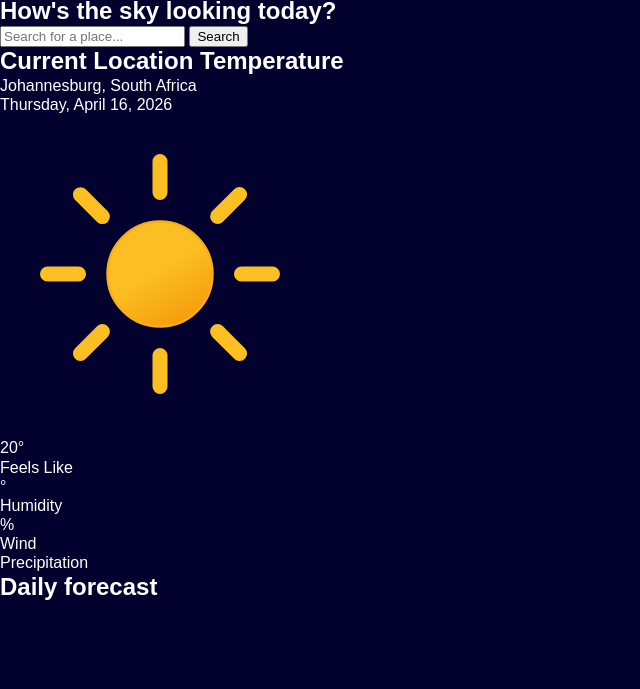
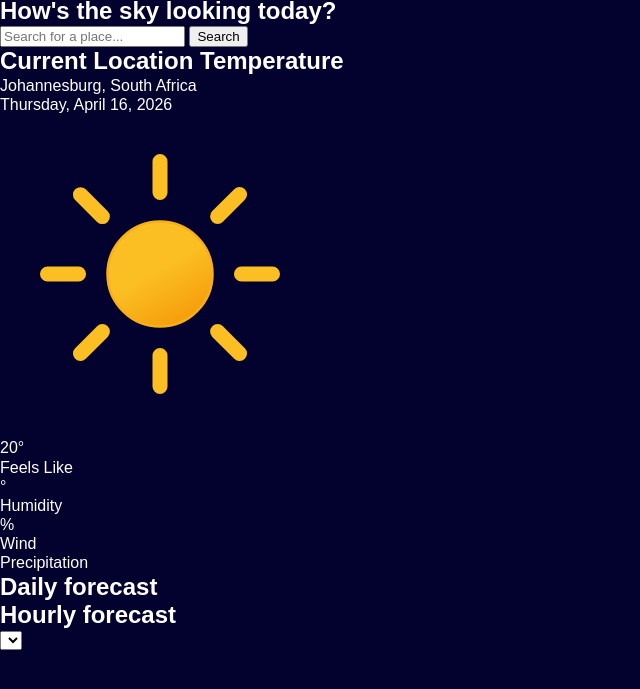
Before and after one commit to STARBOYJEDI/Weather-App3, a website built with Vite: page index.html in a window 1280 px wide. Shown: the part 67-756 px from the top of the page, without its empty margins (0-640 px from the left). Built offline with nearby package versions, Linux system fonts and the light colour scheme; files whose address does not match are found by name.

Commit message:
feat: add hourly forecast section to the weather app

```diff
--- a/index.html
+++ b/index.html
@@ -85,6 +85,16 @@
             <div id="dvForecastDay7" class="block daily__day"></div>
           </div>
         </section>
+
+        <section class="hourly">
+
+          <div class="hourly__content">
+            <div class="hourly__header">
+              <h2 class="section__title hourly__title">Hourly forecast</h2>
+              <select class="dropdown hourly__select" name="hourly__select" id="ddlDay"></select>
+            </div>
+          </div>
+        </section>
       </div>
     </main>
   </body>
```
